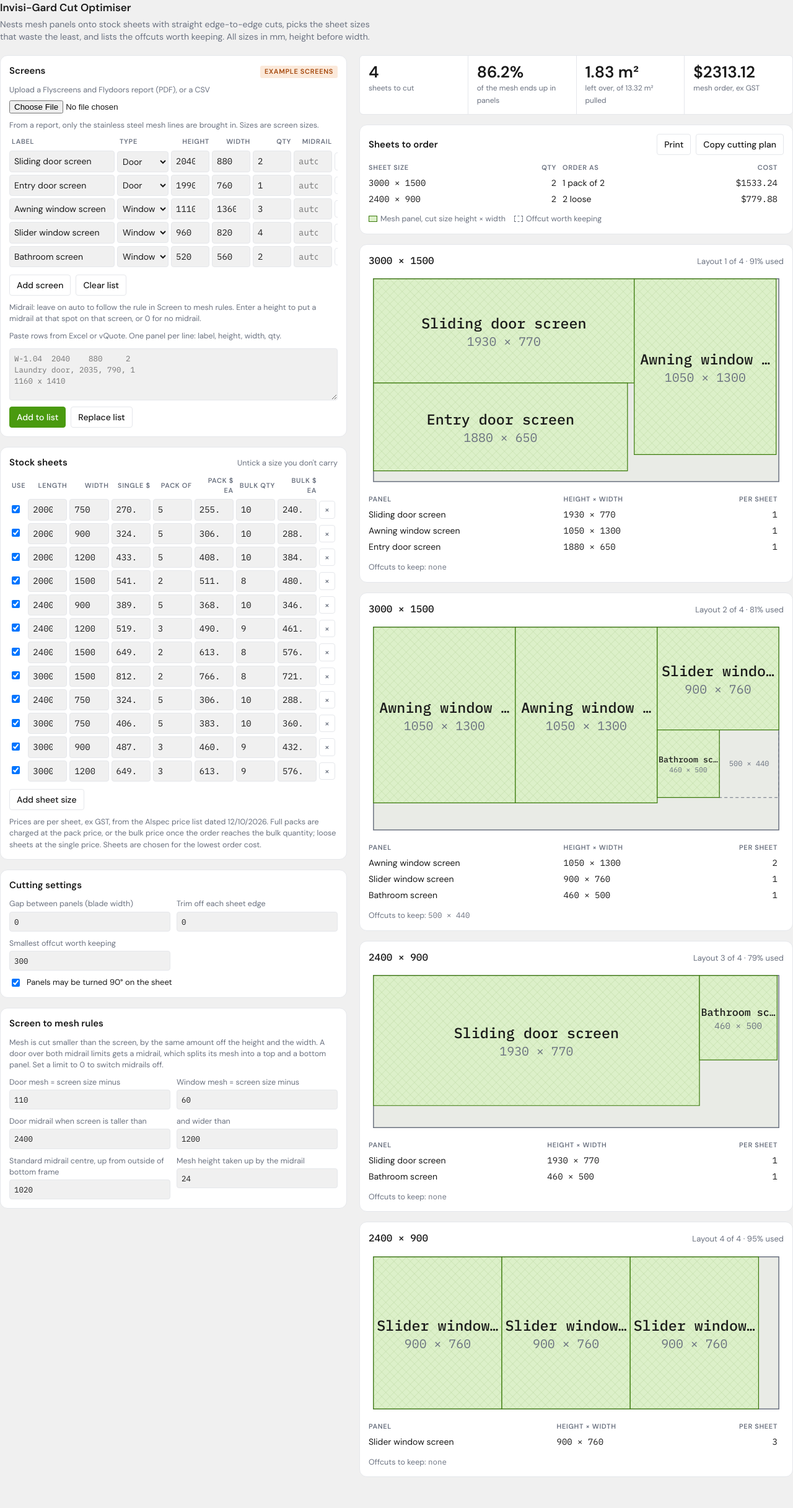
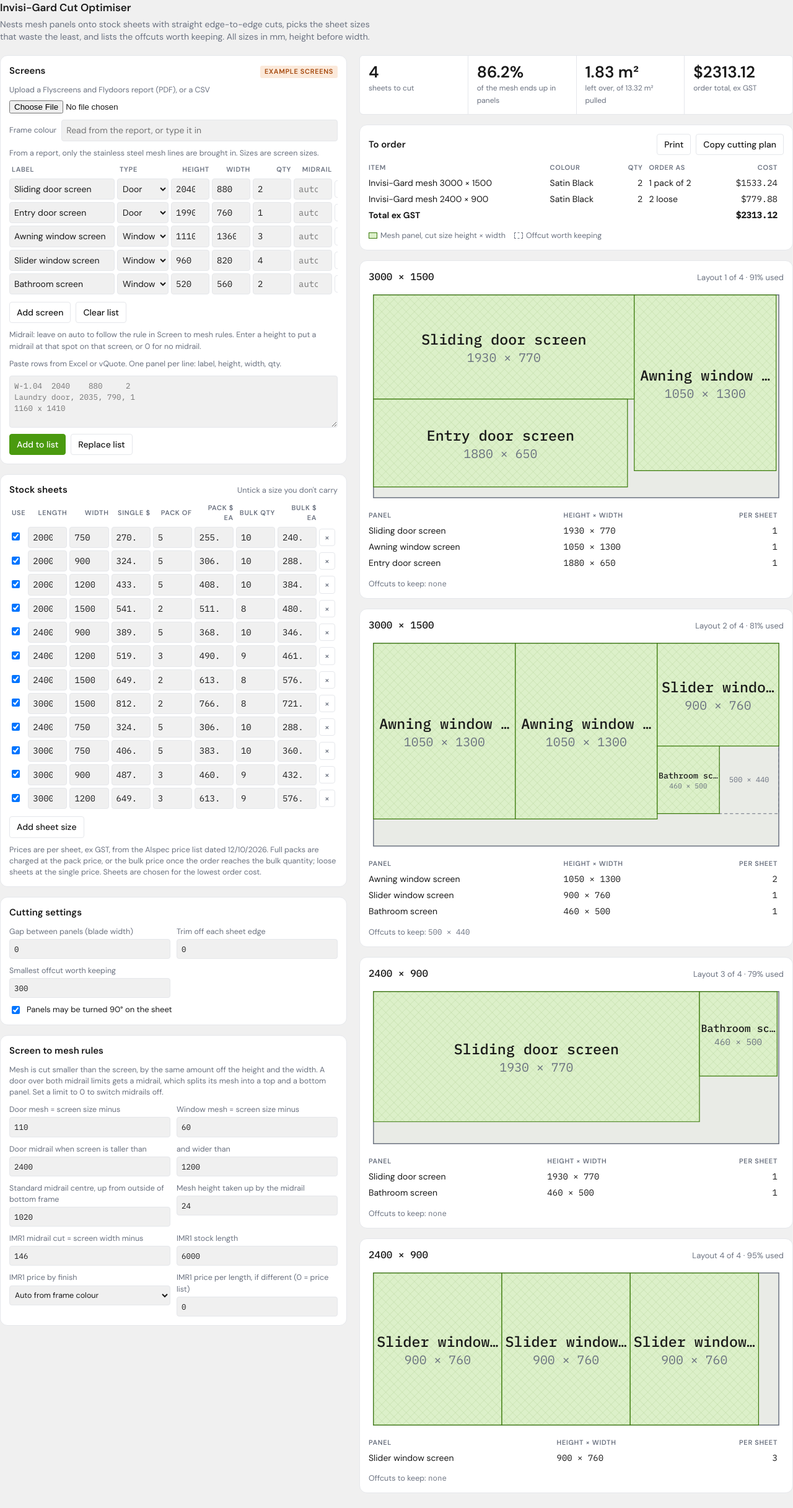
Before and after one commit to BenGill-ops/WM-Factory-Portal, a plain HTML site: page mesh-optimiser.html in a window 1280 px wide. Shown: the whole page at 62% size. Before the commit the page ends 2407 px from the top, so only its background shows below. Drawn offline with Linux system fonts and the light colour scheme.

Commit message:
Mesh optimiser: cost the IMR1 midrail and show the frame colour (#7)
- Screens that get a midrail now add an IMR1 cut (screen width minus 146,
  editable); cuts are fitted into 6 m lengths per colour and costed from
  the Alspec HI151 price list dated 12/10/2026
- Frame colour is read from the report's Finish field (editable) and shown
  in the order section; mesh rows show Satin Black
- Order table now lists mesh and midrail with a total ex GST


Claude-Session: https://claude.ai/code/session_01NHNxeBBCPEoj2xFBVmQ8iM

Co-authored-by: Claude <noreply@anthropic.com>

```diff
--- a/mesh-optimiser.html
+++ b/mesh-optimiser.html
@@ -91,6 +91,7 @@ header h1{font-size:17px}
           <label class="hint" for="file">Upload a Flyscreens and Flydoors report (PDF), or a CSV</label>
           <input type="file" id="file" accept=".pdf,.csv,.txt,application/pdf,text/csv,text/plain">
         </div>
+        <div class="row"><label class="hint" for="colour">Frame colour</label><input type="text" id="colour" style="flex:1;min-width:200px" placeholder="Read from the report, or type it in"></div>
         <p class="hint" id="pasteMsg" role="status">From a report, only the stainless steel mesh lines are brought in. Sizes are screen sizes.</p>
         <div class="scroll"><table id="partsT">
           <thead><tr><th>Label</th><th>Type</th><th class="num">Height</th><th class="num">Width</th><th class="num">Qty</th><th class="num">Midrail</th><th></th></tr></thead>
@@ -133,6 +134,10 @@ header h1{font-size:17px}
           <label for="mrW">and wider than<input type="number" id="mrW" min="0" step="10"></label>
           <label for="mrAt">Standard midrail centre, up from outside of bottom frame<input type="number" id="mrAt" min="0" step="10"></label>
           <label for="mrGap">Mesh height taken up by the midrail<input type="number" id="mrGap" min="0" step="1"></label>
+          <label for="mrCut">IMR1 midrail cut = screen width minus<input type="number" id="mrCut" min="0" step="1"></label>
+          <label for="mrLen">IMR1 stock length<input type="number" id="mrLen" min="0" step="100"></label>
+          <label for="mrFin">IMR1 price by finish<select id="mrFin"><option value="auto">Auto from frame colour</option><option value="black">Custom Black</option><option value="g1">Group 1 custom colour</option><option value="g2">Group 2 custom colour</option><option value="mill">Mill finish</option></select></label>
+          <label for="mrPrice">IMR1 price per length, if different (0 = price list)<input type="number" id="mrPrice" min="0" step="0.01"></label>
         </div>
       </section>
     </div>
@@ -156,7 +161,7 @@ function parseReport(text){
     if(m){cur={item:m[1],frame:m[2].trim(),h:num(m[3]),w:num(m[4]),qty:+m[5],blk:''};rows.push(cur)}
     else if(cur)cur.blk+=line+'\n';
   }
-  for(const r of rows){r.screen=field(r.blk,'Screen');r.mesh=field(r.blk,'Mesh');r.midrail=field(r.blk,'Flydoor Midrail');delete r.blk}
+  for(const r of rows){r.screen=field(r.blk,'Screen');r.mesh=field(r.blk,'Mesh');r.midrail=field(r.blk,'Flydoor Midrail');r.finish=field(r.blk,'Finish').replace(/\s*Mesh:.*$/,'').replace(/^AWS\s+/,'');delete r.blk}
   const job=(text.match(/Job Ref:\s*(\S+)/)||[])[1]||'';
   return {job,rows};
 }
@@ -243,6 +248,23 @@ function solve(stocks,pieces,o){
     if(improved)set=keep}
   best.useCost=useCost;return best;
 }
+// IMR1 Invisi Midrail x 6 m, Alspec HI151 price list 12/10/2026 (ex GST): [quantity break, price per length]
+const IMR1={black:[[1,149.46],[5,141.55],[10,124.72]],g1:[[1,149.46]],g2:[[1,217.79]],mill:[[1,125.35],[5,118.68],[10,104.41]]};
+const IMR1_NAMES={black:'Custom Black',g1:'Group 1 custom colour',g2:'Group 2 custom colour',mill:'Mill finish'};
+const imr1Finish=(colour,sel)=>sel&&sel!=='auto'&&IMR1[sel]?sel:(/black/i.test(colour)?'black':/mill/i.test(colour)?'mill':'g1');
+// Groups midrail cuts by colour and fits them into stock lengths, longest first, allowing 5 mm per saw cut.
+function midrailOrder(rails,o){
+  const by=new Map();rails.forEach(r=>{if(!by.has(r.colour))by.set(r.colour,[]);by.get(r.colour).push(r.len)});
+  const out=[];
+  by.forEach((lens,colour)=>{
+    lens.sort((a,b)=>b-a);const bars=[];
+    for(const L of lens){let b=bars.find(b=>b.left>=L);if(!b){b={left:o.mrLen,cuts:[]};bars.push(b)}b.cuts.push(L);b.left-=L+5}
+    const fin=imr1Finish(colour,o.mrFin),n=bars.length;let each=o.mrPrice>0?o.mrPrice:0;
+    if(!each)for(const [q,pr] of IMR1[fin])if(n>=q)each=pr;
+    out.push({colour,fin,lens,bars,n,each,cost:n*each,tooLong:lens.some(L=>L>o.mrLen)});
+  });
+  return out;
+}
 //UI
 const $=s=>document.querySelector(s);
 const esc=s=>String(s).replace(/[&<>"]/g,c=>({'&':'&amp;','<':'&lt;','>':'&gt;','"':'&quot;'}[c]));
@@ -264,10 +286,11 @@ let state={
     [2400,900,389.94,5,368.14,10,346.20,1],[2400,1200,519.84,3,490.68,9,461.54,1],[2400,1500,649.74,2,613.30,8,576.91,1],[3000,1500,812.17,2,766.62,8,721.08,1],
     [2400,750,324.96,5,306.71,10,288.44,1],[3000,750,406.20,5,383.41,10,360.60,1],[3000,900,487.38,3,460.03,9,432.74,1],[3000,1200,649.74,3,613.30,9,576.91,1]
   ].map(([l,w,p0,pack,p1,q2,p2,on])=>({l,w,p0,pack,p1,q2,p2,on:!!on})),
-  opt:{gap:0,trim:0,minOff:300,rot:true,doorD:110,winD:60,mrH:2400,mrW:1200,mrAt:1020,mrGap:24}
+  opt:{gap:0,trim:0,minOff:300,rot:true,doorD:110,winD:60,mrH:2400,mrW:1200,mrAt:1020,mrGap:24,mrCut:146,mrLen:6000,mrFin:'auto',mrPrice:0}
 };
 try{const s=JSON.parse(localStorage.getItem(KEY));if(s&&s.parts&&s.stocks&&s.opt)state=s}catch(e){}
 if(state.opt.mrGap===110)state.opt.mrGap=24;
+state.opt=Object.assign({mrCut:146,mrLen:6000,mrFin:'auto',mrPrice:0},state.opt);
 state.parts.forEach(p=>{if(!p.type)p.type=guessType(p.label,p.h)});
 const save=()=>{try{localStorage.setItem(KEY,JSON.stringify(state))}catch(e){}};
 
@@ -307,9 +330,11 @@ bindTable('#partsT',()=>state.parts,renderParts);
 bindTable('#stockT',()=>state.stocks,renderStocks);
 $('#addPart').onclick=()=>{if(state.example){state.parts=[];state.example=false}state.parts.push({label:'',type:'door',h:'',w:'',qty:1});renderParts();schedule();
   const el=$(`#p-label-${state.parts.length-1}`);if(el)el.focus()};
-$('#clearParts').onclick=()=>{state.job='';state.parts=[];state.example=false;renderParts();schedule()};
+$('#clearParts').onclick=()=>{state.job='';state.colour='';$('#colour').value='';state.parts=[];state.example=false;renderParts();schedule()};
 $('#addStock').onclick=()=>{state.stocks.push({l:'',w:'',p0:'',pack:'',p1:'',q2:'',p2:'',on:true});renderStocks();schedule()};
-for(const k of ['gap','trim','minOff','doorD','winD','mrH','mrW','mrAt','mrGap']){const el=$('#'+k);el.value=state.opt[k];el.oninput=()=>{state.opt[k]=Math.max(0,+el.value||0);schedule()}}
+for(const k of ['gap','trim','minOff','doorD','winD','mrH','mrW','mrAt','mrGap','mrCut','mrLen','mrPrice']){const el=$('#'+k);el.value=state.opt[k];el.oninput=()=>{state.opt[k]=Math.max(0,+el.value||0);schedule()}}
+$('#mrFin').value=state.opt.mrFin;$('#mrFin').onchange=e=>{state.opt.mrFin=e.target.value;schedule()};
+$('#colour').value=state.colour||'';$('#colour').oninput=e=>{state.colour=e.target.value;state.parts.forEach(p=>p.colour=state.colour);schedule()};
 $('#rot').checked=state.opt.rot;$('#rot').onchange=e=>{state.opt.rot=e.target.checked;schedule()};
 
 function parseRows(text){
@@ -360,7 +385,7 @@ async function loadReport(file){
     if(!rows.length){msg.textContent='No screen lines found in that PDF. It needs to be the Flyscreens and Flydoors report, printed to PDF (not a scan).';return}
     const ss=rows.filter(r=>/stainless/i.test(r.mesh));
     if(!ss.length){msg.textContent=`Read ${rows.length} screen lines${job?' for job '+job:''}, but none use stainless steel mesh.`;return}
-    state.parts=ss.map(r=>({label:`#${r.item} ${r.frame}`,type:guessType(r.frame,r.h),h:r.h,w:r.w,qty:r.qty}));state.job=job||'';state.example=false;renderParts();schedule();
+    state.parts=ss.map(r=>({label:`#${r.item} ${r.frame}`,type:guessType(r.frame,r.h),colour:r.finish,h:r.h,w:r.w,qty:r.qty}));state.job=job||'';state.colour=[...new Set(ss.map(r=>r.finish).filter(Boolean))].join(' / ');$('#colour').value=state.colour;state.example=false;renderParts();schedule();
     const n=ss.reduce((a,r)=>a+r.qty,0);
     msg.textContent=`${job?'Job '+job+': ':''}brought in ${n} stainless steel screens from ${ss.length} lines. Left out ${rows.length-ss.length} lines with other mesh.`;
   }catch(err){msg.textContent='Could not read that PDF. Paste the screen sizes below instead.'}
@@ -376,7 +401,7 @@ let planText='';
 function compute(){
   const out=$('#out');
   const stocks=state.stocks.filter(s=>s.on&&s.l>0&&s.w>0).map(s=>({l:Math.max(s.l,s.w),w:Math.min(s.l,s.w),p0:+s.p0||0,pack:Math.round(+s.pack||0),p1:+s.p1||0,q2:+s.q2||0,p2:+s.p2||0}));
-  const pieces=[];let count=0;const o=state.opt,railed=[];
+  const pieces=[];let count=0;const o=state.opt,railed=[],rails=[];
   state.parts.forEach((p,pi)=>{if(!(p.h>0&&p.w>0))return;const q=Math.max(1,Math.round(+p.qty||1));
     const label=p.label||`Screen ${pi+1}`;
     const d=p.type==='window'?o.winD:o.doorD;const mh=+p.h-d,mw=+p.w-d;if(mh<=0||mw<=0)return;
@@ -384,7 +409,7 @@ function compute(){
     const rail=own?at>0:(p.type!=='window'&&o.mrH>0&&o.mrW>0&&at>0&&p.h>o.mrH&&p.w>o.mrW);
     let cuts=[[mh,'']];
     if(rail){const bot=at-d/2-o.mrGap/2,top=+p.h-at-d/2-o.mrGap/2;
-      if(bot>0&&top>0){cuts=[[top,' (top)'],[bot,' (bottom)']];railed.push(`${q} × ${label}, screen ${p.h} × ${p.w}, midrail at ${at}: top mesh ${top} × ${mw}, bottom mesh ${bot} × ${mw}`)}}
+      if(bot>0&&top>0){cuts=[[top,' (top)'],[bot,' (bottom)']];for(let i=0;i<q;i++)rails.push({len:+p.w-o.mrCut,colour:p.colour||state.colour||''});railed.push(`${q} × ${label}, screen ${p.h} × ${p.w}, midrail at ${at}: top mesh ${top} × ${mw}, bottom mesh ${bot} × ${mw}`)}}
     count+=q*cuts.length;
     if(count<=3000)for(let i=0;i<q;i++)cuts.forEach(([ch,sfx],ci)=>pieces.push({p:pi+'_'+ci,label:label+sfx,w:ch,h:mw,H:ch,W:mw}))});
   if(!pieces.length){out.innerHTML='<section class="panel"><p class="empty">Add panels to the cut list and the cutting plan appears here.</p></section>';return}
@@ -402,23 +427,28 @@ function compute(){
   const yieldPct=sheetArea?used/sheetArea*100:0;
   const bySize=countBySize(res.sheets);
   const cost=res.useCost?res.total:null;
+  const railOrder=midrailOrder(rails.filter(r=>r.len>0),o),railCost=railOrder.reduce((a,r)=>a+r.cost,0);
   let html=`<div class="stats">
     <div class="stat"><b>${res.sheets.length}</b><span>sheet${res.sheets.length===1?'':'s'} to cut</span></div>
     <div class="stat"><b>${yieldPct.toFixed(1)}%</b><span>of the mesh ends up in panels</span></div>
     <div class="stat"><b>${m2(sheetArea-used)} m²</b><span>left over, of ${m2(sheetArea)} m² pulled</span></div>
-    ${cost!=null?`<div class="stat"><b>$${cost.toFixed(2)}</b><span>mesh order, ex GST</span></div>`:''}
+    ${cost!=null?`<div class="stat"><b>$${(cost+railCost).toFixed(2)}</b><span>order total, ex GST</span></div>`:''}
   </div>`;
   if(res.unplaced.length){
     const u=new Map();res.unplaced.forEach(x=>{const k=`${x.label} (${x.H} × ${x.W})`;u.set(k,(u.get(k)||0)+1)});
     html+=`<div class="warnbox">Not placed: ${[...u].map(([k,n])=>`${n} × ${esc(k)}`).join(', ')}. No ticked sheet is big enough, or the sheets on hand ran out. Check the mesh deductions and midrail limits.</div>`;
   }
-  if(railed.length)html+=`<section class="panel"><h2>Screens getting a midrail</h2><p class="hint" style="color:var(--fg)">${railed.map(esc).join('<br>')}</p><p class="hint">Each is cut as a top and a bottom mesh panel, marked on the layouts.</p></section>`;
-  html+=`<section class="panel"><div class="panel-head"><h2>Sheets to order${state.job?' · Job '+esc(state.job):''}</h2><span class="row"><button id="print">Print</button><button id="copy">Copy cutting plan</button></span></div>
-    <div class="scroll"><table class="plan-table"><thead><tr><th>Sheet size</th><th class="num">Qty</th><th>Order as</th>${cost!=null?'<th class="num">Cost</th>':''}</tr></thead><tbody>
-    ${[...bySize].map(([s,n])=>`<tr><td class="m">${s.l} × ${s.w}</td><td class="num m">${n}</td><td>${packNote(n,s.pack)}</td>${cost!=null?`<td class="num m">$${tierCost(s,n).toFixed(2)}</td>`:''}</tr>`).join('')}</tbody></table></div>
+  if(railed.length)html+=`<section class="panel"><h2>Screens getting a midrail</h2><p class="hint" style="color:var(--fg)">${railed.map(esc).join('<br>')}</p><p class="hint">Each is cut as a top and a bottom mesh panel, marked on the layouts.</p>${railOrder.map(r=>`<p class="hint" style="color:var(--fg)"><b>IMR1 midrail cuts · ${esc(r.colour||'colour not set')}</b><br>${r.bars.map((b,i)=>`Length ${i+1}: <span style="font-family:var(--mono)">${b.cuts.join(', ')}</span> · offcut ${Math.max(0,Math.round(b.left))}`).join('<br>')}${r.tooLong?'<br>A midrail is longer than the stock length.':''}</p>`).join('')}</section>`;
+  html+=`<section class="panel"><div class="panel-head"><h2>To order${state.job?' · Job '+esc(state.job):''}${state.colour?' · '+esc(state.colour):''}</h2><span class="row"><button id="print">Print</button><button id="copy">Copy cutting plan</button></span></div>
+    <div class="scroll"><table class="plan-table"><thead><tr><th>Item</th><th>Colour</th><th class="num">Qty</th><th>Order as</th>${cost!=null?'<th class="num">Cost</th>':''}</tr></thead><tbody>
+    ${[...bySize].map(([s,n])=>`<tr><td>Invisi-Gard mesh <span class="m">${s.l} × ${s.w}</span></td><td>Satin Black</td><td class="num m">${n}</td><td>${packNote(n,s.pack)}</td>${cost!=null?`<td class="num m">$${tierCost(s,n).toFixed(2)}</td>`:''}</tr>`).join('')}${railOrder.map(r=>`<tr><td>IMR1 midrail <span class="m">${o.mrLen/1000} m</span></td><td>${esc(r.colour||'Colour not set')}</td><td class="num m">${r.n}</td><td>${r.lens.length} cut${r.lens.length>1?'s':''}, priced as ${IMR1_NAMES[r.fin]}</td>${cost!=null?`<td class="num m">$${r.cost.toFixed(2)}</td>`:''}</tr>`).join('')}${cost!=null?`<tr><td colspan="4"><b>Total ex GST</b></td><td class="num m"><b>$${(cost+railCost).toFixed(2)}</b></td></tr>`:''}</tbody></table></div>
     <textarea id="copyBox" readonly hidden aria-label="Cutting plan text"></textarea>
     <div class="legend"><span><i class="sw"></i>Mesh panel, cut size height × width</span><span><i class="sw o"></i>Offcut worth keeping</span></div></section>`;
   const lines=[`INVISI-GARD CUTTING PLAN${state.job?' - JOB '+state.job:''}`,`${res.sheets.length} sheets, yield ${yieldPct.toFixed(1)}%`,''];
+  if(state.colour)lines.splice(1,0,`Frame colour: ${state.colour}`);
+  bySize.forEach((n,s)=>lines.push(`Order ${n} x Invisi-Gard mesh ${s.l} x ${s.w}, Satin Black`));
+  railOrder.forEach(r=>{lines.push(`Order ${r.n} x IMR1 midrail ${o.mrLen/1000} m, ${r.colour||'colour not set'}`);r.bars.forEach((b,i)=>lines.push(`  Length ${i+1}: ${b.cuts.join(', ')}`))});
+  lines.push('');
   groups.forEach((g,gi)=>{
     const s=g.sh.stock,L=s.l,W=s.w;
     const offs=g.sh.free.filter(f=>Math.min(f.w,f.h)>=Math.max(1,state.opt.minOff));
```
